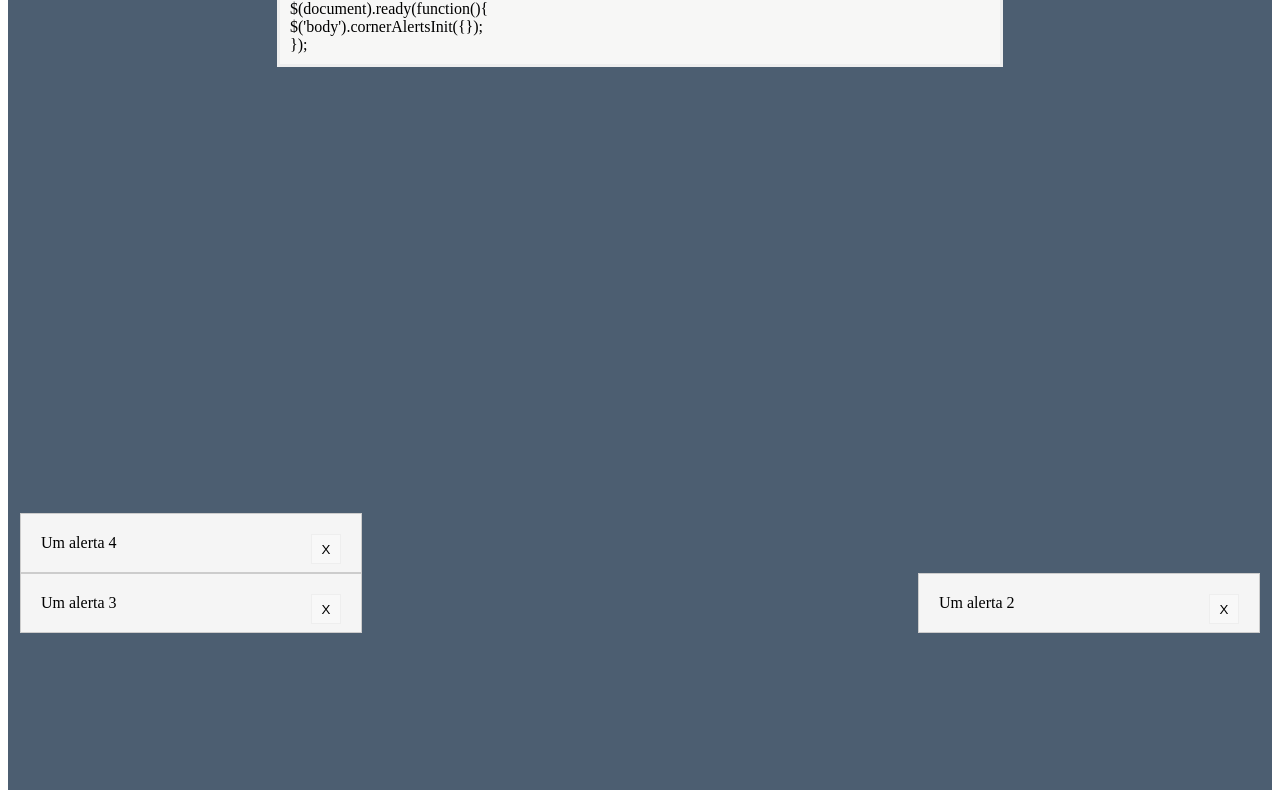
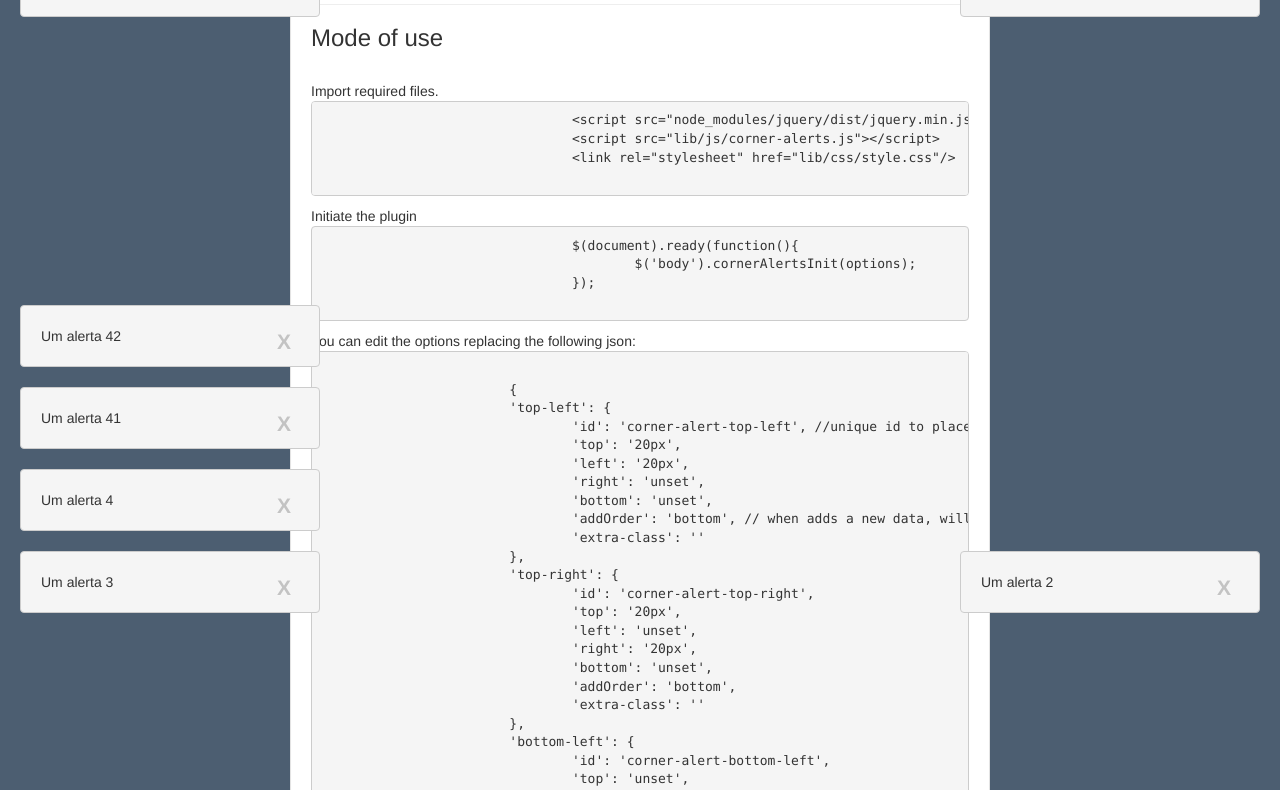
Before and after one commit to gabrielscarvalho/corner-alerts, a website: page index.html in a window 1280 px wide. Shown: the part 147-937 px from the top of the page. Drawn offline with nearby package versions, Linux system fonts and the light colour scheme.

Commit message:
Descritivo da lib

```diff
--- a/index.html
+++ b/index.html
@@ -5,6 +5,7 @@
 	<script src="node_modules/jquery/dist/jquery.min.js"></script>
 	<script src="lib/js/corner-alerts.js"></script>
 	<link rel="stylesheet" href="lib/css/style.css"/>
+	<link rel="stylesheet" href="node_modules/bootstrap/dist/css/bootstrap.min.css"/>
 	<style>
 		.alert {
 			width:300px;
@@ -19,14 +20,6 @@
 			background:#F8F8F8;
 			border:1px solid #EEE;
 			float: right;
-		}
-
-		.center {
-			margin: auto;
-			width: 50%;
-			border: 3px solid #eee;
-			background: #F7F7F6;
-			padding: 10px;
 		}
 
 	</style>
@@ -47,6 +40,8 @@
 
 			$('#test3').cornerAlert('bottom-left','show');
 			$('#test4').cornerAlert('bottom-left','show');
+			$('#test41').cornerAlert('bottom-left','show');
+			$('#test42').cornerAlert('bottom-left','show');
 
 			$('#test5').cornerAlert('top-left','show');
 			$('#test6').cornerAlert('top-left','show');
@@ -59,22 +54,87 @@
 	</script>
 
 </head>
-<body>
-	<div style="width:100%; height: 2000px; background:#4c5e71;">
+<body style="width:100%; height: 2000px; background:#4c5e71; margin:0px; padding:0px;">
+	<div >
 
-		<div style="width: 700px" class="center">
+		<div style="width: 700px; margin-top:50px; background:#FFF; padding:20px;" class="center-block well">
 			<h1>Explanations</h1>
 			<hr/>
 
-			<b>Mode of use</b><br/>
-			First, init the class.
+			<h3>Mode of use</h3><br/>
 
-			<div >
-				$(document).ready(function(){ <br/>
-					$('body').cornerAlertsInit({});<br/>
-				});<br/>
-			</div>
+			Import required files.
+			<pre>
+				&lt;script src="node_modules/jquery/dist/jquery.min.js"&gt;&lt;/script&gt;
+				&lt;script src="lib/js/corner-alerts.js"&gt;&lt;/script&gt;
+				&lt;link rel="stylesheet" href="lib/css/style.css"/&gt;
+			</pre>
 
+			Initiate the plugin
+			<pre>
+				$(document).ready(function(){
+					$('body').cornerAlertsInit(options);
+				});
+			</pre>
+
+			You can edit the options replacing the following json:
+
+			<pre>
+			{
+			'top-left': {
+				'id': 'corner-alert-top-left', //unique id to place
+				'top': '20px',
+				'left': '20px',
+				'right': 'unset',
+				'bottom': 'unset',
+				'addOrder': 'bottom', // when adds a new data, will put in the bottom (as last)
+				'extra-class': ''
+			},
+			'top-right': {
+				'id': 'corner-alert-top-right',
+				'top': '20px',
+				'left': 'unset',
+				'right': '20px',
+				'bottom': 'unset',
+				'addOrder': 'bottom',
+				'extra-class': ''
+			},
+			'bottom-left': {
+				'id': 'corner-alert-bottom-left',
+				'top': 'unset',
+				'left': '20px',
+				'right': 'unset',
+				'bottom': '20px',
+				'addOrder': 'top',
+				'extra-class': ''
+			},
+			'bottom-right': {
+				'id': 'corner-alert-bottom-right',
+				'top': 'unset',
+				'left': 'unset',
+				'right': '20px',
+				'bottom': '20px',
+				'addOrder': 'top',  // when adds a new data, will put in the top (as first)
+				'extra-class': ''
+			}
+
+		};
+			</pre>
+			It means that you can create a new node to put anywhere in the page.
+
+			After this, you just need to run:
+
+			<pre>
+
+			    //                     page-locale, action
+				$('#test2').cornerAlert('bottom-right', 'show');
+				$('#test2').cornerAlert('bottom-right', 'hide');
+			</pre>
+
+
+			<h3>Author</h3>
+
+			Gabriel Carvalho - gabriel.scarvalho310@gmail.com
 
 		</div>
 
@@ -95,6 +155,14 @@
 		<div id="test4" class="alert" >Um alerta 4
 			<button class="close" onclick="$('#test4').cornerAlert('bottom-left', 'hide');">X</button>
 		</div>
+		<div id="test41" class="alert" >Um alerta 41
+			<button class="close" onclick="$('#test41').cornerAlert('bottom-left', 'hide');">X</button>
+		</div>
+
+		<div id="test42" class="alert" >Um alerta 42
+			<button class="close" onclick="$('#test42').cornerAlert('bottom-left', 'hide');">X</button>
+		</div>
+
 
 
 		<div id="test5" class="alert" >Um alerta 5
--- a/package.json
+++ b/package.json
@@ -23,6 +23,7 @@
   },
   "homepage": "https://github.com/gabrielscarvalho/corner-alerts",
   "devDependencies": {
+    "bootstrap": "^3.3.7",
     "jquery": "^3.2.1"
   }
 }
```
